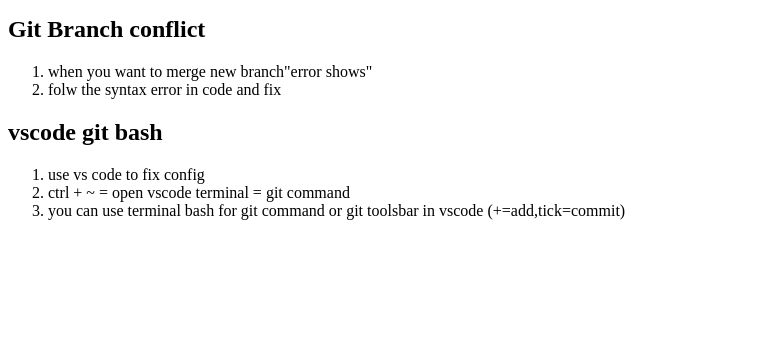
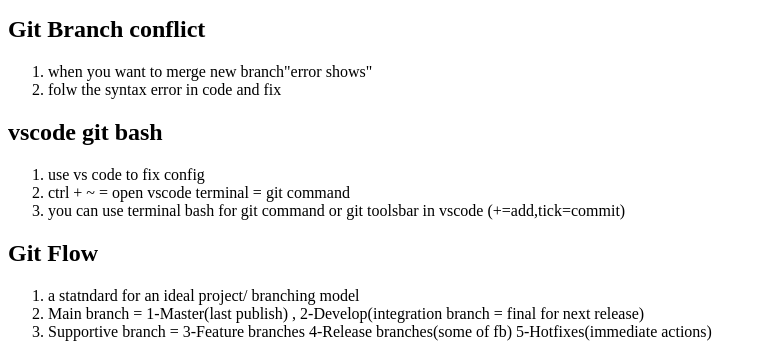
Before and after one commit to ERFANim/git-learning, a PHP site: page /start-git.php in a window 1280 px wide. Shown: the part 943-1300 px from the top of the page, without its empty margins (0-767 px from the left). Before the commit the page ends 1163 px from the top, so only its background shows below. Run offline with PHP 8.4, Linux system fonts and the light colour scheme.

Commit message:
git-flow-add

```diff
--- a/start-git.php
+++ b/start-git.php
@@ -83,6 +83,31 @@
        <li>you can use terminal bash for git command or git toolsbar in vscode (+=add,tick=commit)</li>
     </ol>
 
+    <!--git-->
+    <h2>Git Flow</h2>
+    <ol>
+       <li>a statndard for an ideal project/  branching model</li>
+       <li>Main branch = 1-Master(last publish) , 2-Develop(integration branch = final for next release)</li>
+       <li>Supportive branch = 3-Feature branches  4-Release branches(some of fb) 5-Hotfixes(immediate actions)</li>
+    </ol>
+
+
+
+
+
+
+
+
+
+
+
+
+
+
+
+
+
+
 
 </body>
 </html>
```
